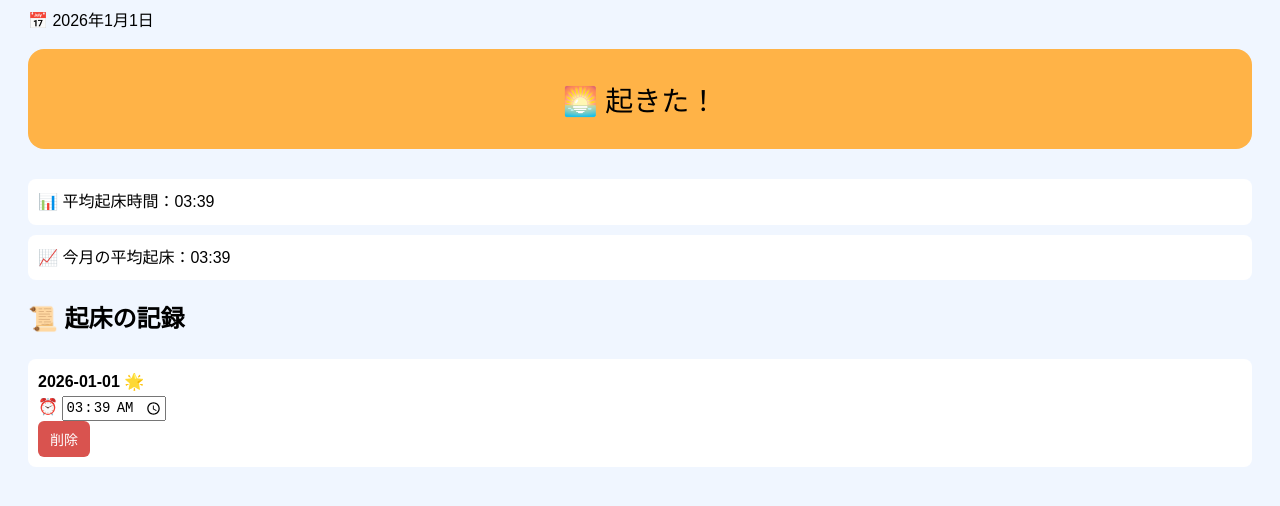
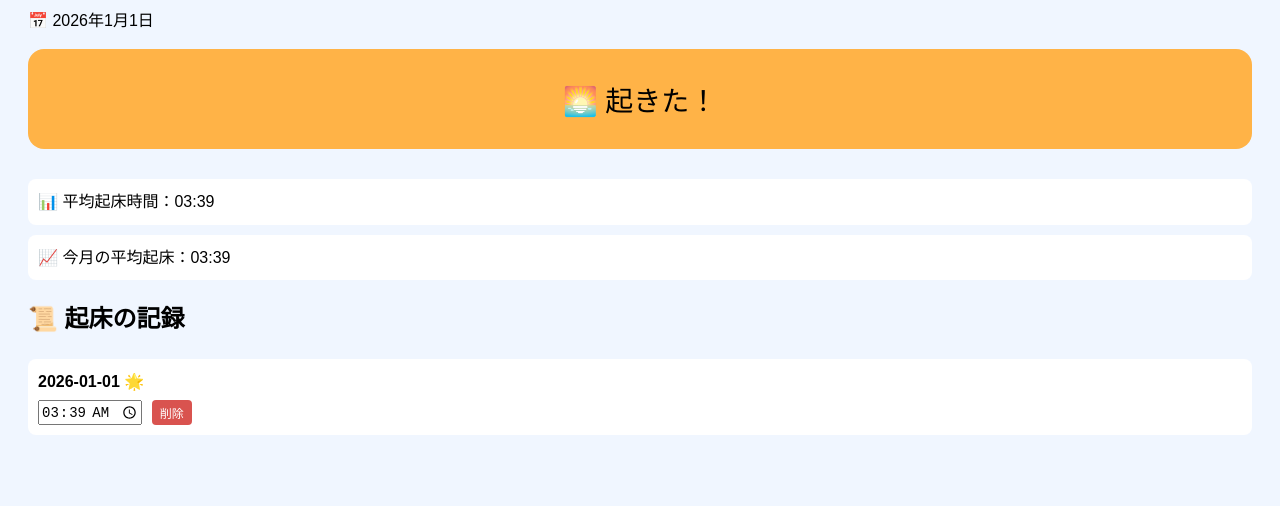
Before and after one commit to nako-natsuno/me-manuel, a plain HTML site: page wake.html in a window 1280 px wide. Both pictures are taken after a click on the button "🌅 起きた！". Shown: the part 140-646 px from the top of the page. Drawn offline with Linux system fonts and the light colour scheme.

Commit message:
Add files via upload

```diff
--- a/wake.html
+++ b/wake.html
@@ -4,6 +4,11 @@
   <meta charset="UTF-8">
   <meta name="viewport" content="width=device-width, initial-scale=1">
   <title>Wake Up Log</title>
+
+    <!-- アイコン設定（重要） -->
+  <link rel="apple-touch-icon" sizes="180x180" href="icon.png">
+  <link rel="icon" href="icon.png">
+
   <style>
     body {
       font-family: sans-serif;
@@ -41,6 +46,28 @@
     input[type="time"] {
       font-size: 14px;
     }
+/* 起床ログ 横並び */
+.wake-row {
+  display: flex;
+  align-items: center;
+  gap: 10px;
+  margin-top: 6px;
+}
+
+/* 削除ボタンを小さく */
+button.small {
+  font-size: 12px;
+  padding: 4px 8px;
+  border-radius: 4px;
+}
+
+/* スマホ用 微調整 */
+@media (max-width: 600px) {
+  button.small {
+    font-size: 11px;
+    padding: 4px 6px;
+  }
+}
 
 @media (max-width: 600px) {
   body {
@@ -210,15 +237,16 @@ function updateTime(index, newTime) {
 
       const div = document.createElement("div");
       div.className = "log";
-      div.innerHTML = `
-        <strong>${entry.date}</strong>
-        ${isEarly ? "🌟" : ""}
-        <br>
-        ⏰ <input type="time" value="${entry.time}"
-          onchange="updateTime(${realIndex}, this.value)">
-        <br>
-        <button class="delete" onclick="deleteWake(${realIndex})">削除</button>
-      `;
+    div.innerHTML = `
+  <strong>${entry.date}</strong>
+  ${isEarly ? "🌟" : ""}
+  <div class="wake-row">
+    <input type="time" value="${entry.time}"
+      onchange="updateTime(${realIndex}, this.value)">
+    <button class="delete small"
+      onclick="deleteWake(${realIndex})">削除</button>
+  </div>
+`;
       list.appendChild(div);
     });
   }
```
